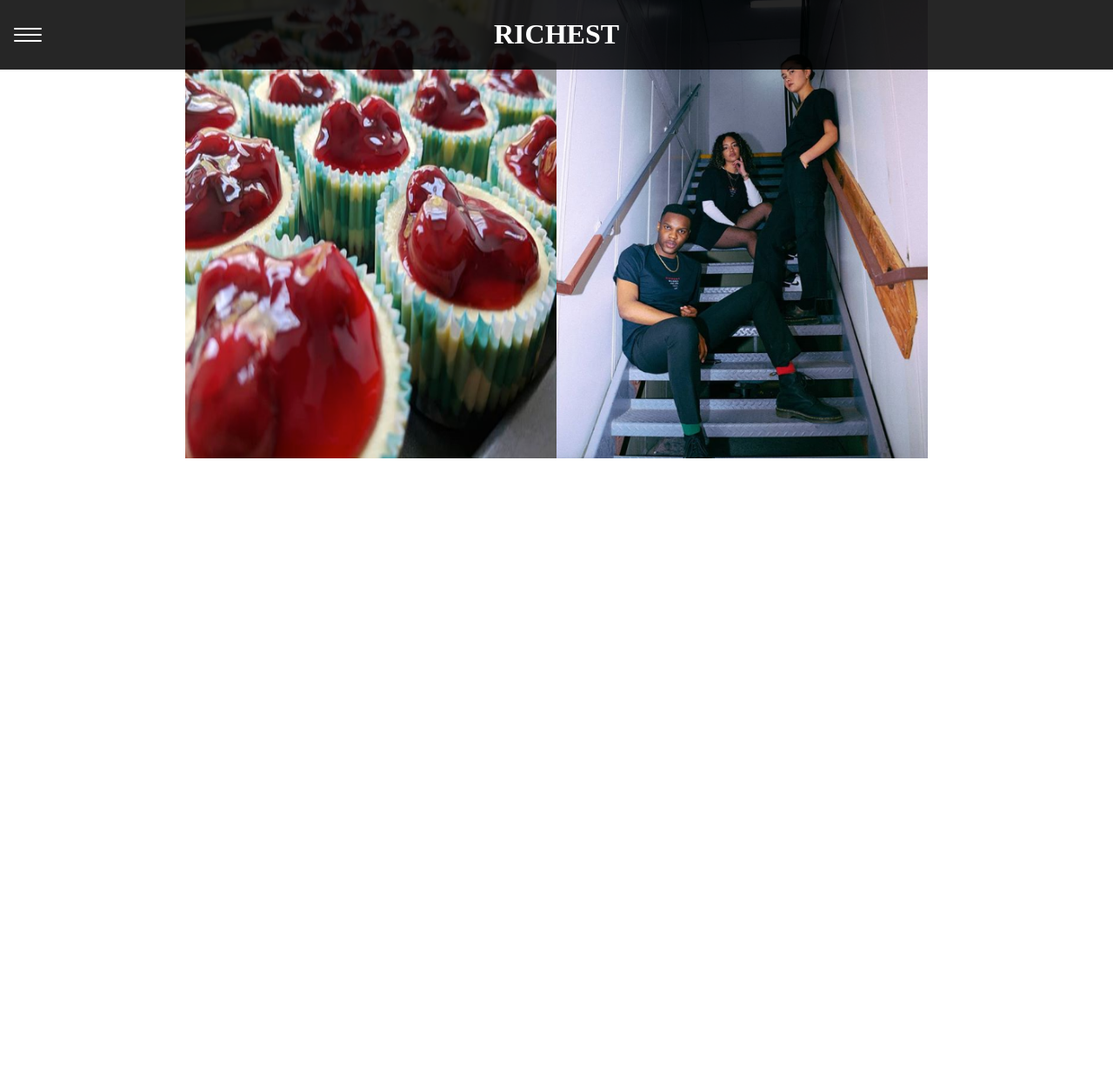
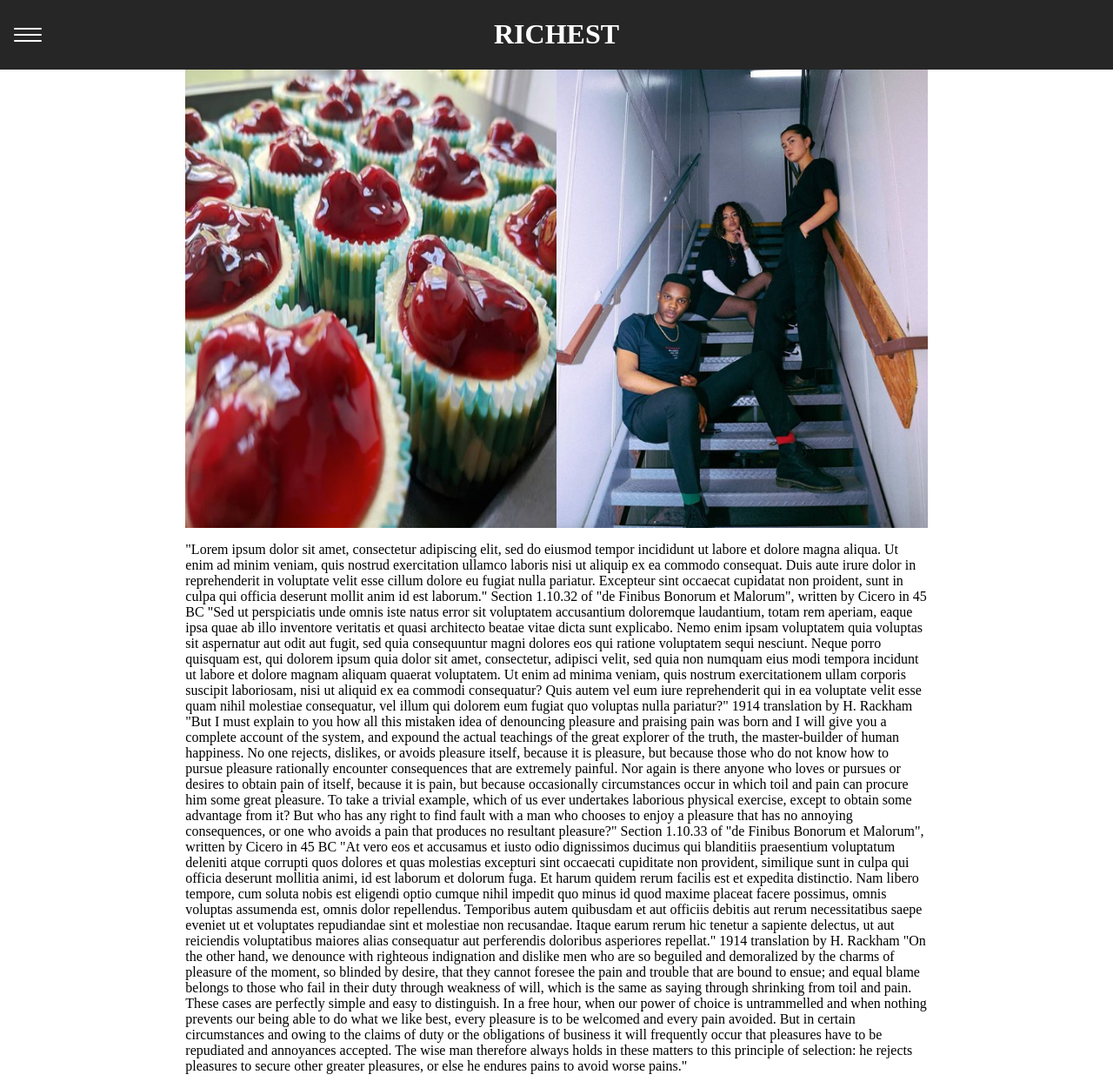
Before and after one commit to domhart98/RICHEST, a plain HTML site: page RICHEST2/gridtest.html in a window 1280 px wide. Shown: the whole page at 87% size. Before the commit the page ends 800 px from the top, so only its background shows below. Drawn offline with Linux system fonts and the light colour scheme; files that its build step writes are made by us from their sources; files whose address does not match are found by name.

Commit message:
Updated home page

```diff
--- a/RICHEST2/gridstyles.css
+++ b/RICHEST2/gridstyles.css
@@ -15,7 +15,8 @@ header
 {
     background-color:rgb(0, 0, 0,.85);
     text-align:center;
-    position: fixed;
+    position:sticky;
+    top:0;
     width:100%;
     z-index:999;
 
@@ -30,7 +31,7 @@ header h1 {
 nav {
     position: absolute;
     text-align:left;
-    background-color:black;
+    background-color:rgb(0, 0, 0,.85);
     width:100%;
 
     margin-top:-2px;
@@ -122,17 +123,38 @@ nav a:hover {
 .container
 {
 
+
     display:grid;
     grid-template-columns: [first] 1fr [second] 2fr [third] 2fr [fourth] 1fr;
-    grid-template-rows: [first-row] 1fr, [second-row] 1fr, [third-row] 1fr;
+    grid-template-rows: [first-row] 1fr, [second-row] 1fr, [third-row] 1fr, [fourth-row] 1fr;
 
     justify-items:center;
 
     grid-template-areas:
-    ". . . ."
-    ". bakery apparel ."
-    ". . . . "
-    ;
+        "header header header header"
+        "apparel apparel apparel apparel"
+        "bakery bakery bakery bakery"
+        "text text text text"
+        ;
+
+
+}
+@media only screen and (min-width: 768px)
+{
+    .container
+    {
+        grid-template-areas:
+        "header header header header"
+        ". bakery apparel ."
+        ". text text ."
+        ". . . . "
+        ;
+    }
+
+    .bakery
+    {
+
+    }
 }
 
 .blue {
@@ -170,3 +192,12 @@ nav a:hover {
     width:100%;
     height:100%;
 }
+
+.header
+{
+    grid-area:header;
+}
+
+.text {
+    grid-area:text;
+}
--- a/RICHEST2/gridtest.html
+++ b/RICHEST2/gridtest.html
@@ -2,9 +2,13 @@
 <html>
 <head>
     <link rel="stylesheet" type="text/css" href="/Users/williambrace/RICHEST2/gridstyles.css">
+    <meta name="viewport" content="width=device-width, initial-scale=1">
 </head>
 <body>
-    <header>
+
+
+    <div class=container>
+        <header class=header>
 
             <h1>RICHEST</h1>
 
@@ -21,7 +25,6 @@
             </nav>
         </header>
 
-    <div class=container>
         <div class=imgbox>
             <img src=/Users/williambrace/RICHEST2/APPAREL.png class=apparel>
         </div>
@@ -30,6 +33,22 @@
             <img src=/Users/williambrace/RICHEST2/Cheescake.png class=bakery>
         </div>
 
+        <div class=text><p>"Lorem ipsum dolor sit amet, consectetur adipiscing elit, sed do eiusmod tempor incididunt ut labore et dolore magna aliqua. Ut enim ad minim veniam, quis nostrud exercitation ullamco laboris nisi ut aliquip ex ea commodo consequat. Duis aute irure dolor in reprehenderit in voluptate velit esse cillum dolore eu fugiat nulla pariatur. Excepteur sint occaecat cupidatat non proident, sunt in culpa qui officia deserunt mollit anim id est laborum."
+
+            Section 1.10.32 of "de Finibus Bonorum et Malorum", written by Cicero in 45 BC
+            "Sed ut perspiciatis unde omnis iste natus error sit voluptatem accusantium doloremque laudantium, totam rem aperiam, eaque ipsa quae ab illo inventore veritatis et quasi architecto beatae vitae dicta sunt explicabo. Nemo enim ipsam voluptatem quia voluptas sit aspernatur aut odit aut fugit, sed quia consequuntur magni dolores eos qui ratione voluptatem sequi nesciunt. Neque porro quisquam est, qui dolorem ipsum quia dolor sit amet, consectetur, adipisci velit, sed quia non numquam eius modi tempora incidunt ut labore et dolore magnam aliquam quaerat voluptatem. Ut enim ad minima veniam, quis nostrum exercitationem ullam corporis suscipit laboriosam, nisi ut aliquid ex ea commodi consequatur? Quis autem vel eum iure reprehenderit qui in ea voluptate velit esse quam nihil molestiae consequatur, vel illum qui dolorem eum fugiat quo voluptas nulla pariatur?"
+
+            1914 translation by H. Rackham
+            "But I must explain to you how all this mistaken idea of denouncing pleasure and praising pain was born and I will give you a complete account of the system, and expound the actual teachings of the great explorer of the truth, the master-builder of human happiness. No one rejects, dislikes, or avoids pleasure itself, because it is pleasure, but because those who do not know how to pursue pleasure rationally encounter consequences that are extremely painful. Nor again is there anyone who loves or pursues or desires to obtain pain of itself, because it is pain, but because occasionally circumstances occur in which toil and pain can procure him some great pleasure. To take a trivial example, which of us ever undertakes laborious physical exercise, except to obtain some advantage from it? But who has any right to find fault with a man who chooses to enjoy a pleasure that has no annoying consequences, or one who avoids a pain that produces no resultant pleasure?"
+
+            Section 1.10.33 of "de Finibus Bonorum et Malorum", written by Cicero in 45 BC
+            "At vero eos et accusamus et iusto odio dignissimos ducimus qui blanditiis praesentium voluptatum deleniti atque corrupti quos dolores et quas molestias excepturi sint occaecati cupiditate non provident, similique sunt in culpa qui officia deserunt mollitia animi, id est laborum et dolorum fuga. Et harum quidem rerum facilis est et expedita distinctio. Nam libero tempore, cum soluta nobis est eligendi optio cumque nihil impedit quo minus id quod maxime placeat facere possimus, omnis voluptas assumenda est, omnis dolor repellendus. Temporibus autem quibusdam et aut officiis debitis aut rerum necessitatibus saepe eveniet ut et voluptates repudiandae sint et molestiae non recusandae. Itaque earum rerum hic tenetur a sapiente delectus, ut aut reiciendis voluptatibus maiores alias consequatur aut perferendis doloribus asperiores repellat."
+
+            1914 translation by H. Rackham
+            "On the other hand, we denounce with righteous indignation and dislike men who are so beguiled and demoralized by the charms of pleasure of the moment, so blinded by desire, that they cannot foresee the pain and trouble that are bound to ensue; and equal blame belongs to those who fail in their duty through weakness of will, which is the same as saying through shrinking from toil and pain. These cases are perfectly simple and easy to distinguish. In a free hour, when our power of choice is untrammelled and when nothing prevents our being able to do what we like best, every pleasure is to be welcomed and every pain avoided. But in certain circumstances and owing to the claims of duty or the obligations of business it will frequently occur that pleasures have to be repudiated and annoyances accepted. The wise man therefore always holds in these matters to this principle of selection: he rejects pleasures to secure other greater pleasures, or else he endures pains to avoid worse pains."
+
+            </p></div>
+
 
     <!--<div>Icons made by <a href="https://www.flaticon.com/authors/freepik" title="Freepik">Freepik</a> from <a href="https://www.flaticon.com/" title="Flaticon">www.flaticon.com</a>-->
     </div>
```
Lines whose indentation alone changed are shown as unchanged.
